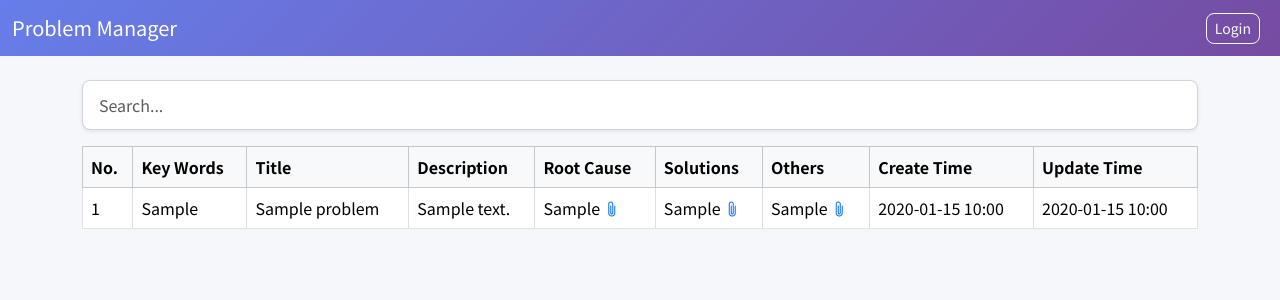
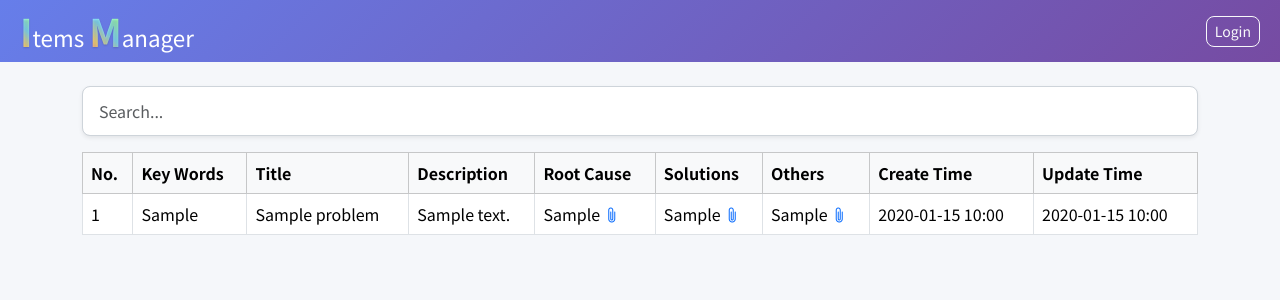
Before and after one commit to cnluyq/lore_keeper, a Django app: page / in a window 1280 px wide. Shown: the top 300 px of the page. Run offline with Django 4.2, Linux system fonts and the light colour scheme; tables that the repository leaves empty hold one stand-in row (values such as "Sample post").

Commit message:
update style

```diff
--- a/problems/templates/problems/base.html
+++ b/problems/templates/problems/base.html
@@ -2,7 +2,7 @@
 <html lang="en">
 <head>
     <meta charset="utf-8">
-    <title>Problem Manager</title>
+    <title>Items Manager</title>
     <link href="https://cdn.jsdelivr.net/npm/bootstrap@5.3.2/dist/css/bootstrap.min.css" rel="stylesheet">
     <!-- Bootstrap 5 CDN（已存在可保留） -->
     <link href="https://cdn.jsdelivr.net/npm/bootstrap@5.3.2/dist/css/bootstrap.min.css" rel="stylesheet">
@@ -72,14 +72,34 @@
       .navbar-brand,
         .navbar-nav .nav-link {
         color: #fff !important;
+        font-size: 1.4em;
+        line-height: 1;
+        padding: 0.25rem 0.5rem;
      }
+     .brand-art {
+        font-size: 1.7em;
+        font-weight: 900;
+        background: linear-gradient(45deg,
+                #ff7eb3 0%,
+                #ffdd80 25%,
+                #8be3ff 50%,
+                #a3ffbf 75%,
+                #ff7eb3 100%);
+       -webkit-background-clip: text;
+       -webkit-text-fill-color: transparent;
+       background-clip: text;
+       text-shadow: 0 1px 2px rgba(0,0,0,.15);
+    }
 </style>
+
 
 </head>
 <body>
 <nav class="navbar navbar-expand-lg navbar-dark bg-gradient-nav">
   <div class="container-fluid">
-    <a class="navbar-brand" href="{% url 'problem_list' %}">Problem Manager</a>
+    <a class="navbar-brand" href="{% url 'problem_list' %}">
+      <span class="brand-art">I</span>tems <span class="brand-art">M</span>anager
+    </a>
     <div>
       {% if user.is_authenticated %}
         <span class="text-light me-3">Welcome, {{ user.username }}</span>
--- a/problems/templates/problems/problem_form.html
+++ b/problems/templates/problems/problem_form.html
@@ -2,7 +2,7 @@
 {% block content %}
 <div class="container py-5">
   <div class="card custom-card p-4">
-    <h2 class="mb-4 text-center">{{ action }} Problem</h2>
+    <h2 class="mb-4 text-center">{{ action }} Item</h2>
 
     <form method="post" enctype="multipart/form-data" class="row g-3 form-wrapper">
       {% csrf_token %}
--- a/problems/templates/problems/problem_list.html
+++ b/problems/templates/problems/problem_list.html
@@ -15,7 +15,7 @@
 
 {% if user.is_authenticated %}
 <div class="mb-3">
-  <a class="btn btn-primary" href="{% url 'problem_add' %}">Add Problem</a>
+  <a class="btn btn-primary" href="{% url 'problem_add' %}">Add Item</a>
   {% if user.is_superuser %}
     <a class="btn btn-success" href="{% url 'export_json' %}">Export JSON</a>
     <button class="btn btn-info" data-bs-toggle="modal" data-bs-target="#importModal">Import JSON</button>
@@ -76,7 +76,7 @@
   <div class="modal-dialog modal-lg">
     <div class="modal-content">
       <div class="modal-header">
-        <h5 class="modal-title">Problem Detail</h5>
+        <h5 class="modal-title">Item Details</h5>
       </div>
       <div class="modal-body" id="modalBody">
         <!-- JS 动态填充 -->
```
